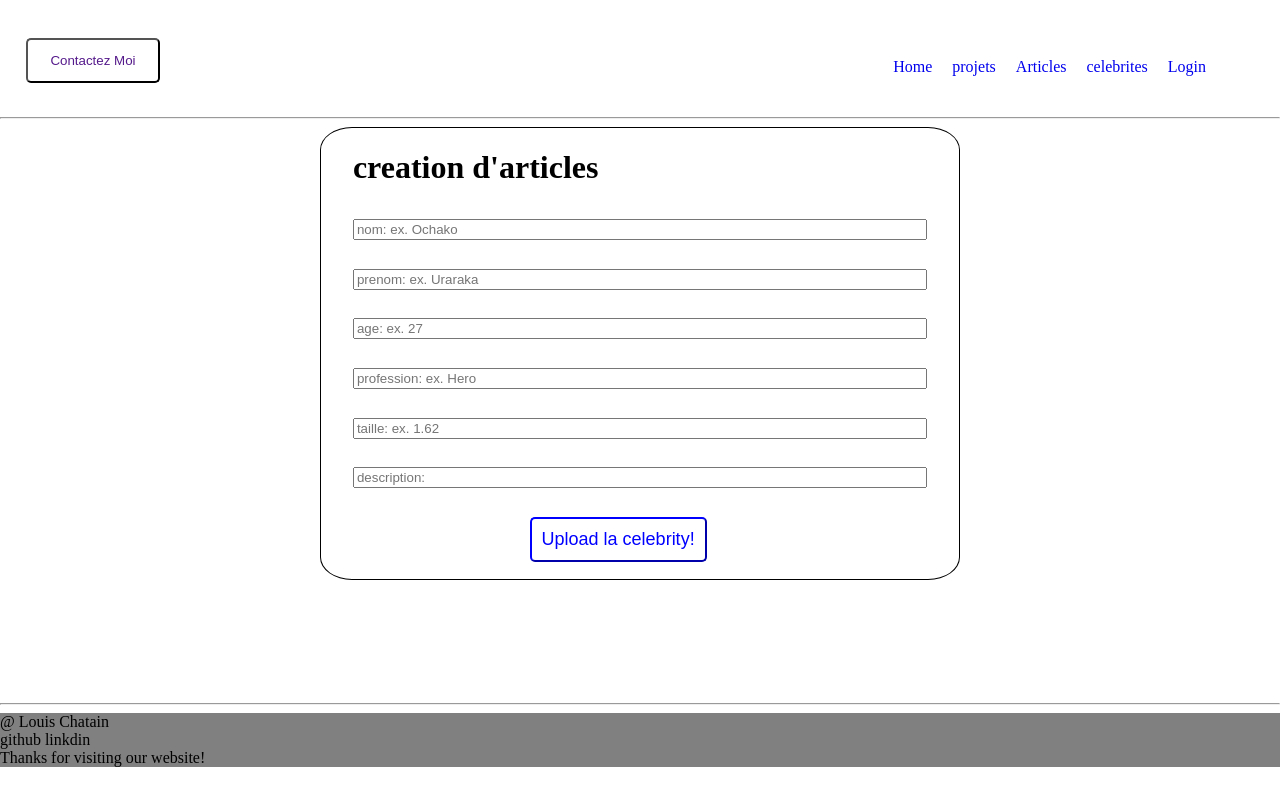
After one commit to louis-chatain/website_python_flask_postgres, a Flask app: template templates/celeb_creation.html in a window 1280 px wide. The commit adds this page. Run offline with Flask 3, Linux system fonts and the light colour scheme; the template is opened without the code that fills it, so the values that code supplies are empty.

Commit message:
creation de page html pour la nouvelle table Celebrity

```diff
--- /dev/null
+++ b/templates/celeb_creation.html
@@ -0,0 +1,19 @@
+{% extends "footer_header.html" %}
+{% block main %}
+<div class="need_padding">
+    <form class="form" method="post" action="{{ url_for('add_celeb') }}">
+        <div class="form_div">
+            <h1>creation d'articles</h1>
+            <input id="nom" type="text" name="nom" placeholder="nom: ex. Ochako" required>
+            <input id="prenom" type="text" name="prenom" placeholder="prenom: ex. Uraraka" required>
+            <input id="age" type="text" name="age" placeholder="age: ex. 27" required>
+            <input id="profession" type="text" name="profession" placeholder="profession: ex. Hero" required>
+            <input id="taille" type="text" name="taille" placeholder="taille: ex. 1.62" required>
+            <input id="Description" type="text" name="Description" placeholder="description:" required>
+        </div>
+        <div class="projets_and_articles_header">
+            <button type="submit">Upload la celebrity!</button>
+        </div>
+    </form>
+</div>
+{% endblock %}
```
Also changed, not shown: templates/celeb.html (+11 -9 lines), templates/celebs.html (added, +19 -0 lines).
